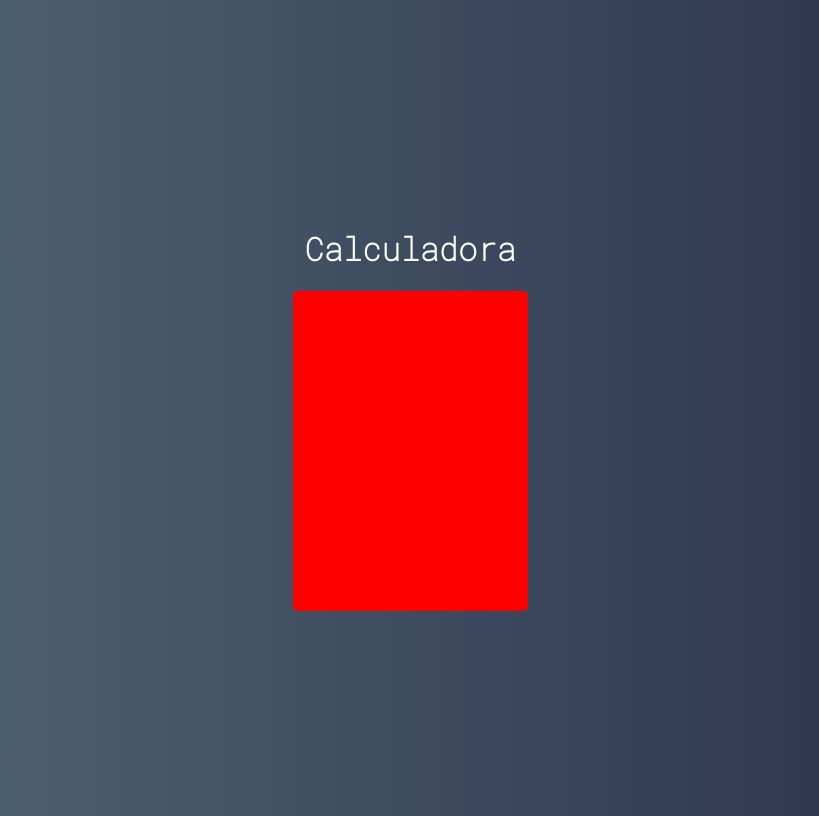
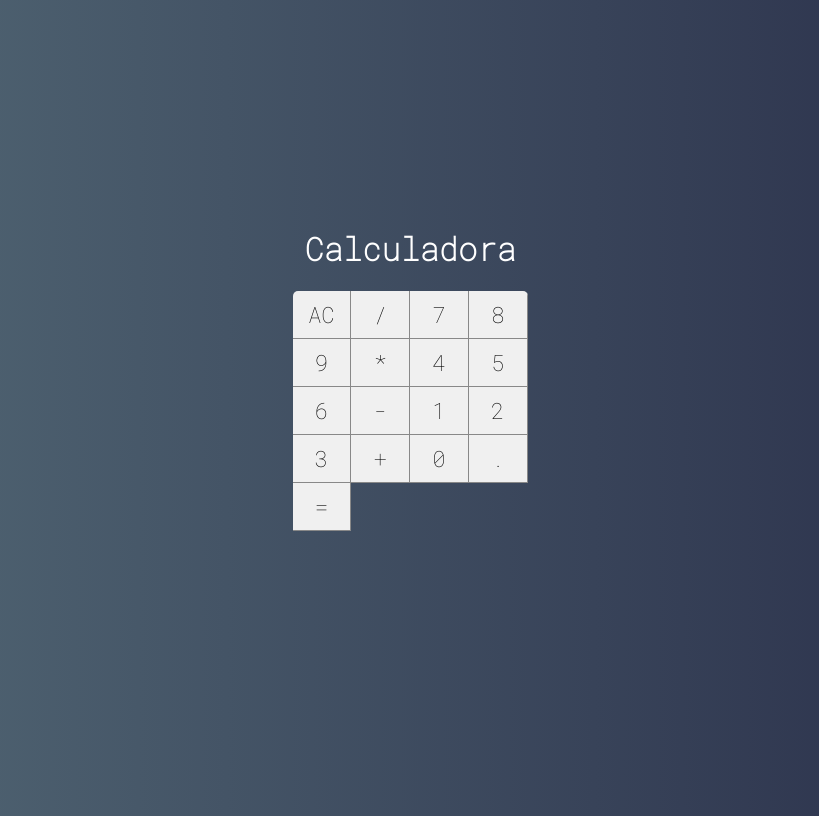
Before and after one commit to viniAmorim/Calculadora, a React (Create React App) app: page / in a window 1280 px wide. Shown: the whole page, without its empty margins (230-1049 px from the left). Built offline with nearby package versions, Linux system fonts and the light colour scheme.

Commit message:
Adicionando Componente Button

```diff
--- /dev/null
+++ b/src/components/Button.css
@@ -0,0 +1,13 @@
+:root  {
+    --bg-button: #f0f0f0;
+    --border-button: solid 1px #888;
+}
+
+.button {
+    font-size: 1.4em;
+    background-color: var(--bg-button);
+    border: none;
+    border-right: var(--border-button);
+    border-bottom: var(--border-button);
+    outline: none;
+}
--- /dev/null
+++ b/src/components/Button.jsx
@@ -0,0 +1,5 @@
+import React from 'react';
+import './Button.css';
+
+export default props =>
+    <button className='button'>{props.label}</button>
--- a/src/main/Calculator.css
+++ b/src/main/Calculator.css
@@ -3,5 +3,8 @@
     width: 235px;
     border-radius: 5px;
     overflow: hidden;
-    background-color: red;
+
+    display: grid;
+    grid-template-columns: repeat(4, 25%);
+    grid-template-rows: 48px 48px 48px 48px 48px;
 }
--- a/src/main/Calculator.jsx
+++ b/src/main/Calculator.jsx
@@ -1,11 +1,29 @@
 import React, { Component } from 'react';
 import './Calculator.css'
+
+import Button from '../components/Button';
 
 export default class Calculator extends Component {
     render() {
         return (
             <div className="calculator">
-
+                <Button label="AC"/>
+                <Button label="/"/>
+                <Button label="7"/>
+                <Button label="8"/>
+                <Button label="9"/>
+                <Button label="*"/>
+                <Button label="4"/>
+                <Button label="5"/>
+                <Button label="6"/>
+                <Button label="-"/>
+                <Button label="1"/>
+                <Button label="2"/>
+                <Button label="3"/>
+                <Button label="+"/>
+                <Button label="0"/>
+                <Button label="."/>
+                <Button label="="/>
             </div>
         )
     }
```
